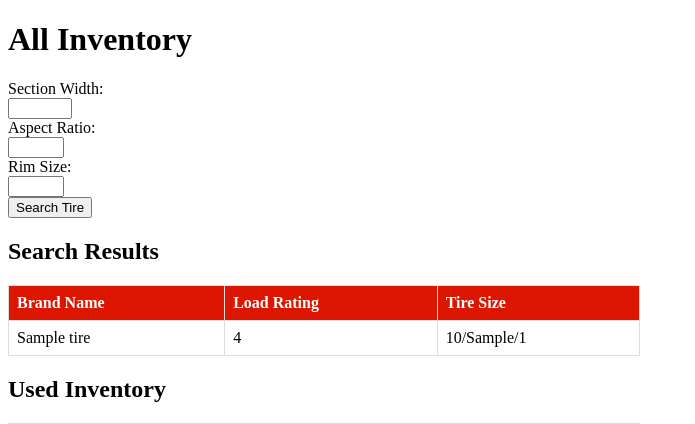
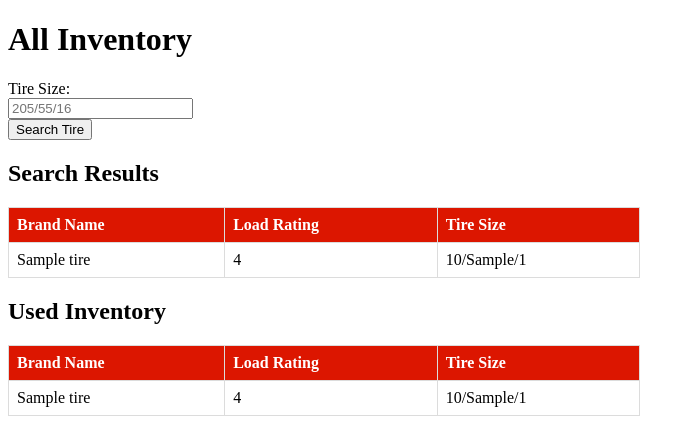
Before and after one commit to aaroncapron/Used-Inventory, a Flask app: template public/templates/show.html in a window 1280 px wide. Shown: the top 424 px of the page, without its empty margins (0-695 px from the left). Run offline with Flask 3, Linux system fonts and the light colour scheme; the template is opened without the code that fills it: most values are stand-ins (such as "Sample title", 1, 10 or a date in 2020).

Commit message:
changed tire size searchbar for page organization

```diff
--- a/public/templates/show.html
+++ b/public/templates/show.html
@@ -21,17 +21,10 @@
 <body>
     <h1>All Inventory</h1>
 
-    <!-- Search form -->
+    <!-- search form -->
     <form action="/search" method="post">
-        <label for="section_width">Section Width:</label><br>
-        <input type="number" id="section_width" name="section_width" min="165" max="335" required><br>
-
-        <label for="aspect_ratio">Aspect Ratio:</label><br>
-        <input type="number" id="aspect_ratio" name="aspect_ratio" min="25" max="85" required><br>
-
-        <label for="rim_size">Rim Size:</label><br>
-        <input type="number" id="rim_size" name="rim_size" min="13" max="22" required><br>
-
+        <label for="tire_size">Tire Size:</label><br>
+        <input type="text" id="tire_size" name="tire_size" placeholder="205/55/16" required><br>
         <input type="submit" value="Search Tire">
     </form>
 
```
